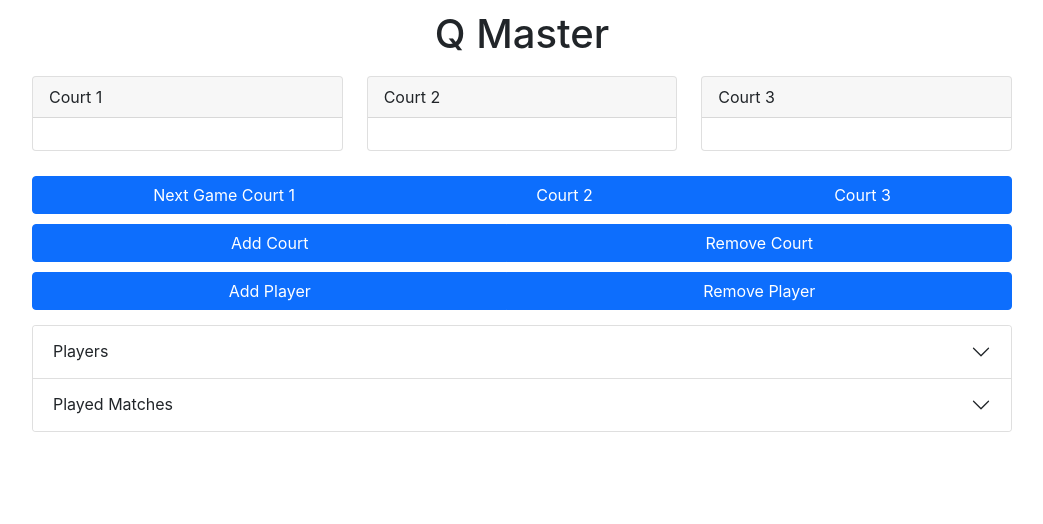
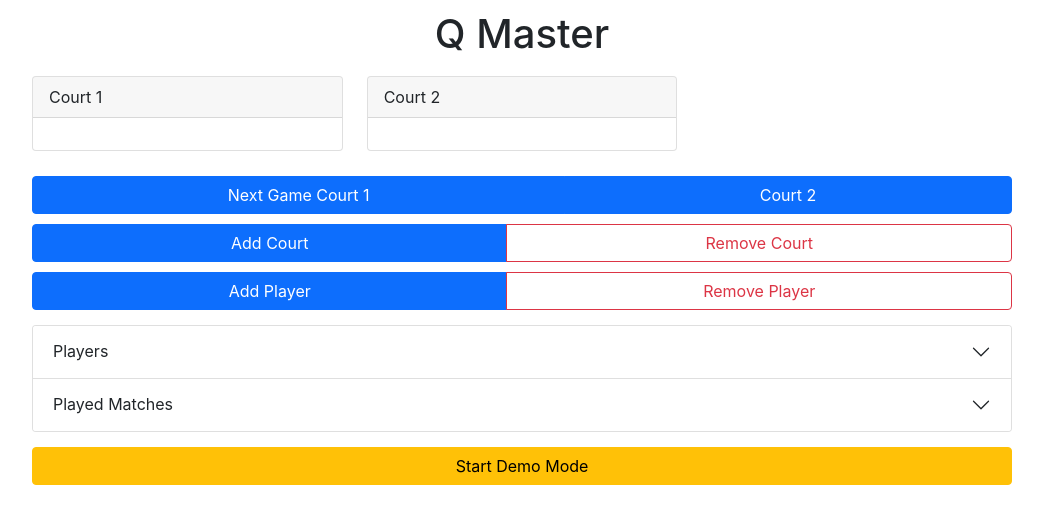
Before and after one commit to BrianBalayon/queuemaster, a React (Create React App) app: page / in a window 1280 px wide. Shown: the top 524 px of the page, without its empty margins (118-1161 px from the left). Built offline with nearby package versions, Linux system fonts and the light colour scheme.

Commit message:
Cleaned up styling and added a demo button

```diff
--- a/src/App.css
+++ b/src/App.css
@@ -12,7 +12,7 @@
     margin: 10px 0px;
 }
 
-.queue-control-btn-group {
+.queue-control-btn-group, .full-width-btn {
     width: 100%;
     margin: 5px 0px;
 }
--- a/src/App.js
+++ b/src/App.js
@@ -14,18 +14,17 @@ import {
    isPlayerMidgame,
 } from "./logic/updateQueue";
 import { alphabeticalPlayers } from "./logic/utils";
+import { Button } from "react-bootstrap";
 
 function App() {
-   const allPlayers = [...TEST_PLAYERS];
-   const allMatches = getAllGroups(allPlayers);
-
-   const [currentMatches, setCurrentMatches] = useState([[], [], []]);
-   const [numCourts, setNumCourts] = useState(3);
-   const [players, setPlayers] = useState(allPlayers);
-   const [queue, setMatches] = useState(allMatches);
+   const [currentMatches, setCurrentMatches] = useState([[], []]);
+   const [numCourts, setNumCourts] = useState(2);
+   const [players, setPlayers] = useState([]);
+   const [queue, setMatches] = useState([]);
    const [playedMatches, setPlayedMatches] = useState({});
    const [isNewPlayerModalOpen, setNewPlayerModalOpen] = useState(false);
    const [isRemovePlayerModalOpen, setRemovePlayerModalOpen] = useState(false);
+   const [isDemoAvailable, setIsDemoAvailable] = useState(true);
 
    const areAllPlayersFree = (currentMatches, next) => {
       for (let playerIndex = 0; playerIndex < next.length; playerIndex += 1) {
@@ -140,6 +139,17 @@ function App() {
       setRemovePlayerModalOpen(false);
    };
 
+   const handleAddTestPlayers = () => {
+      const allPlayers = [...TEST_PLAYERS];
+      const allMatches = getAllGroups(allPlayers);
+      setPlayers(allPlayers);
+      setMatches(allMatches);
+      setIsDemoAvailable(false);
+      alert(
+         'Demo players have been loaded. Open "Players" tab to view. You may use the app as normal.'
+      );
+   };
+
    return (
       <div className="app">
          <h1 className="text-center">Q Master</h1>
@@ -166,6 +176,14 @@ function App() {
             handleRemovePlayer={handleRemovePlayer}
          />
          <PlayerGrid players={players} playedMatches={playedMatches} />
+         {isDemoAvailable && (
+            <Button
+               variant="warning"
+               className="full-width-btn"
+               onClick={handleAddTestPlayers}>
+               Start Demo Mode
+            </Button>
+         )}
       </div>
    );
 }
--- a/src/components/queueControls.js
+++ b/src/components/queueControls.js
@@ -1,4 +1,4 @@
-import { Button, ButtonGroup, ButtonToolbar } from "react-bootstrap";
+import { Button, ButtonGroup } from "react-bootstrap";
 
 const QueueControls = ({
    numCourts,
@@ -18,25 +18,29 @@ const QueueControls = ({
    }
 
    return (
-      <div className='queue-control-panel'>
-         <ButtonGroup className='queue-control-btn-group'>{nextMatchButtons}</ButtonGroup>
-         <ButtonGroup className='queue-control-btn-group'>
+      <div className="queue-control-panel">
+         <ButtonGroup className="queue-control-btn-group">
+            {nextMatchButtons}
+         </ButtonGroup>
+         <ButtonGroup className="queue-control-btn-group">
             <Button
                variant="primary"
                onClick={() => setNumCourts(numCourts + 1)}>
                Add Court
             </Button>
             <Button
-               variant="primary"
+               variant="outline-danger"
                onClick={() => setNumCourts(numCourts - 1)}>
                Remove Court
             </Button>
          </ButtonGroup>
-         <ButtonGroup className='queue-control-btn-group'>
+         <ButtonGroup className="queue-control-btn-group">
             <Button variant="primary" onClick={handleOpenNewPlayerModal}>
                Add Player
             </Button>
-            <Button variant="primary" onClick={handleOpenRemovePlayerModal}>
+            <Button
+               variant="outline-danger"
+               onClick={handleOpenRemovePlayerModal}>
                Remove Player
             </Button>
          </ButtonGroup>
```
